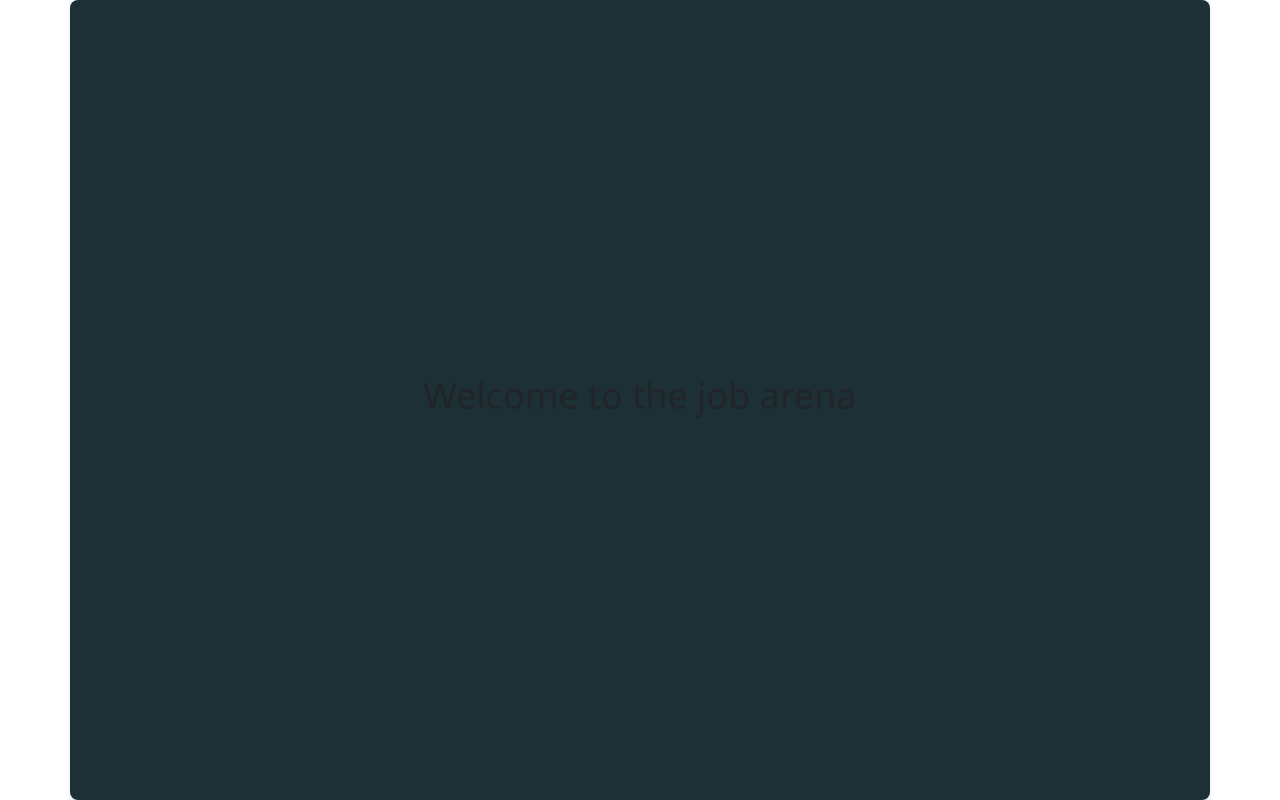
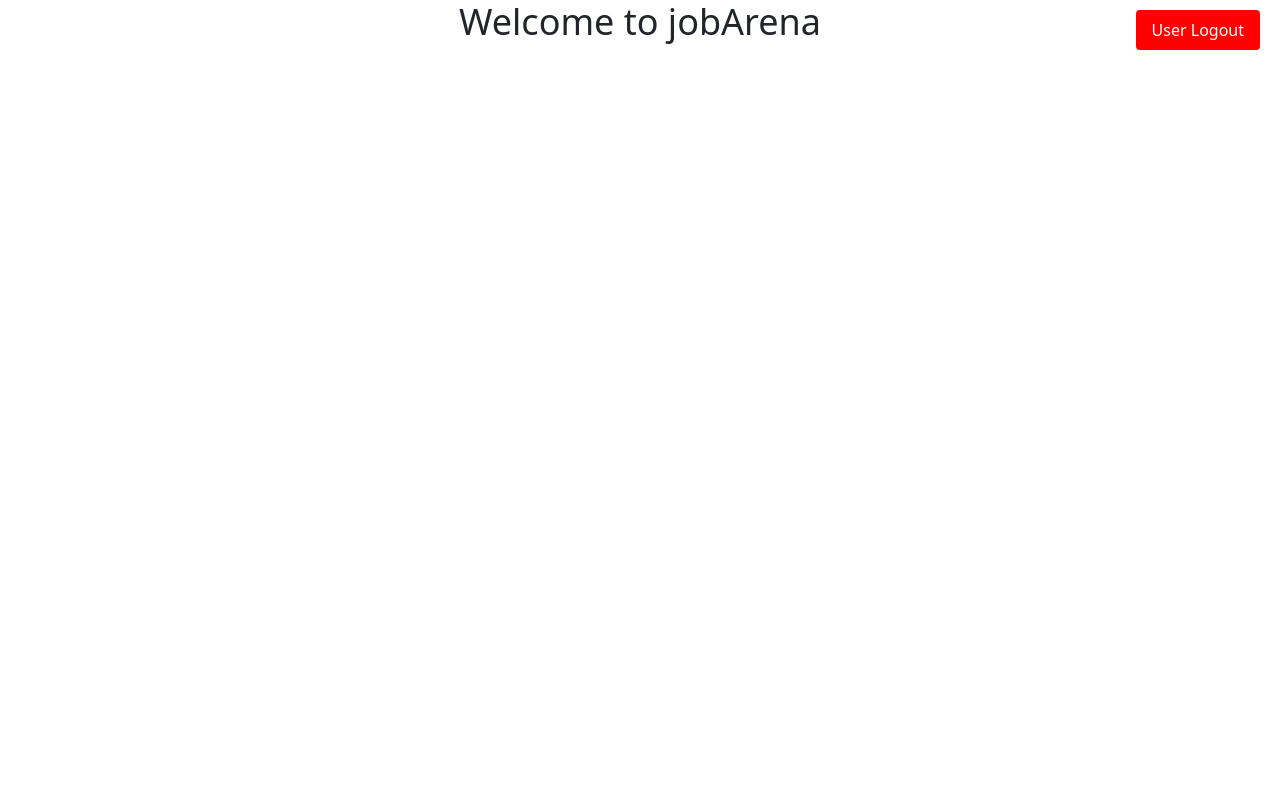
Before and after one commit to cryptic-cyder/CSE_Alumni_Frontend, a React (Create React App) app: page /Job-Arena in a window 1280 px wide. Built offline with nearby package versions, Linux system fonts and the light colour scheme.

Commit message:
User Logout with token added

```diff
--- a/src/JobPost/JobPostArena.js
+++ b/src/JobPost/JobPostArena.js
@@ -1,12 +1,58 @@
-import React from 'react';
-import './JobPostArena.css'; // You can create this file for styling
+import React from "react";
+import "./JobPostArena.css"; // You can create this file for styling
+import { useHistory } from "react-router-dom";
+import axios from "axios";
 
-function JobPostArea() {
+const UserAuth = () => { // Capitalized component name
+  const history = useHistory();
+
+  const userLogOut = async () => {
+    try {
+      const token = localStorage.getItem("tokenUser");
+
+      if (!token) {
+        console.error("Token not found");
+        return;
+      }
+
+      const requestBody = { token };
+
+      const response = await axios.post(
+        "http://localhost:8181/UserLogout",
+        requestBody
+      );
+
+      if (response.status === 200) {
+        alert("Successfully logout");
+        history.push("/alumni-login");
+      } else {
+        console.error("Unexpected response status:", response.status);
+      }
+    }
+    catch (error) {
+      if (error.response && error.response.status === 401) {
+        console.error("Unauthorized access. Please log in again.");
+        alert("Token is invalid. Please log in again.");
+      } else {
+        console.error("Error fetching pending requests:", error);
+      }
+    }
+  };
+
+  const handleUserLogOutButton = () => {
+    userLogOut();
+  };
+
   return (
-    <div className="container">
-      <h1>Welcome to the job arena</h1>
-    </div>
+    <main>
+      <h1>Welcome to jobArena</h1>
+      <div className="admin-header">
+        <button className="logout-button" onClick={handleUserLogOutButton}>
+          User Logout
+        </button>
+      </div>
+    </main>
   );
-}
+};
 
-export default JobPostArea;
+export default UserAuth;
--- a/src/Registration/MyLogin.js
+++ b/src/Registration/MyLogin.js
@@ -7,7 +7,7 @@
 //console.log(response.data.token);
 
 import React, { useState } from "react";
-//import { useHistory } from "react-router-dom";
+import { useHistory } from "react-router-dom";
 import "./MyLogin.css";
 import axios from "axios";
 
@@ -19,7 +19,7 @@
     adminPassword: "",
   });
 
-  //const history = useHistory(); // Access the history object
+  const history = useHistory(); // Access the history object
 
   const handleChange = (e) => {
     const { name, value } = e.target;
@@ -54,10 +54,10 @@
       console.log(response);
 
       if (response.status === 200) {
-        alert("User Login Successful");
+        //alert("User Login Successful");
         localStorage.setItem("tokenUser", response.data.token);
         // Redirect to job post page
-        // history.push("/Job-Arena");
+         history.push("/Job-Arena");
       }
 
     } catch (error) {
```
